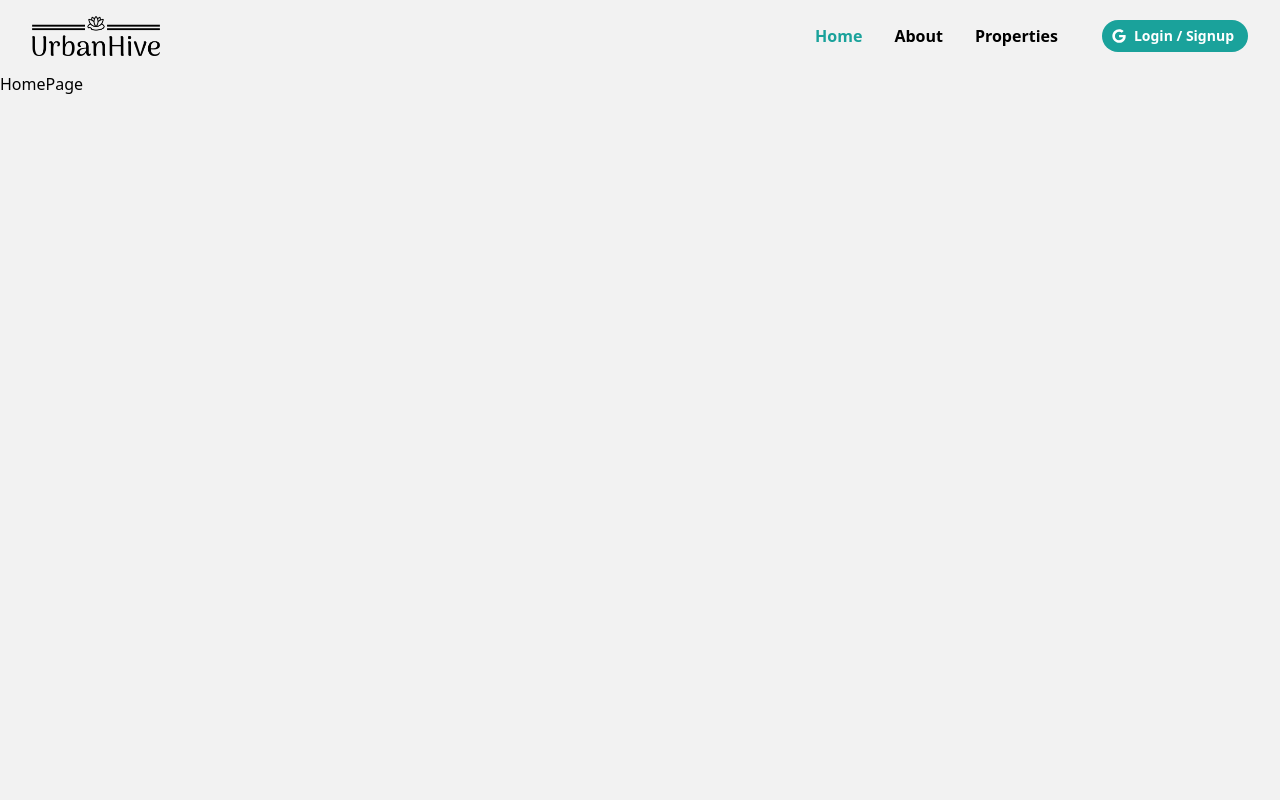
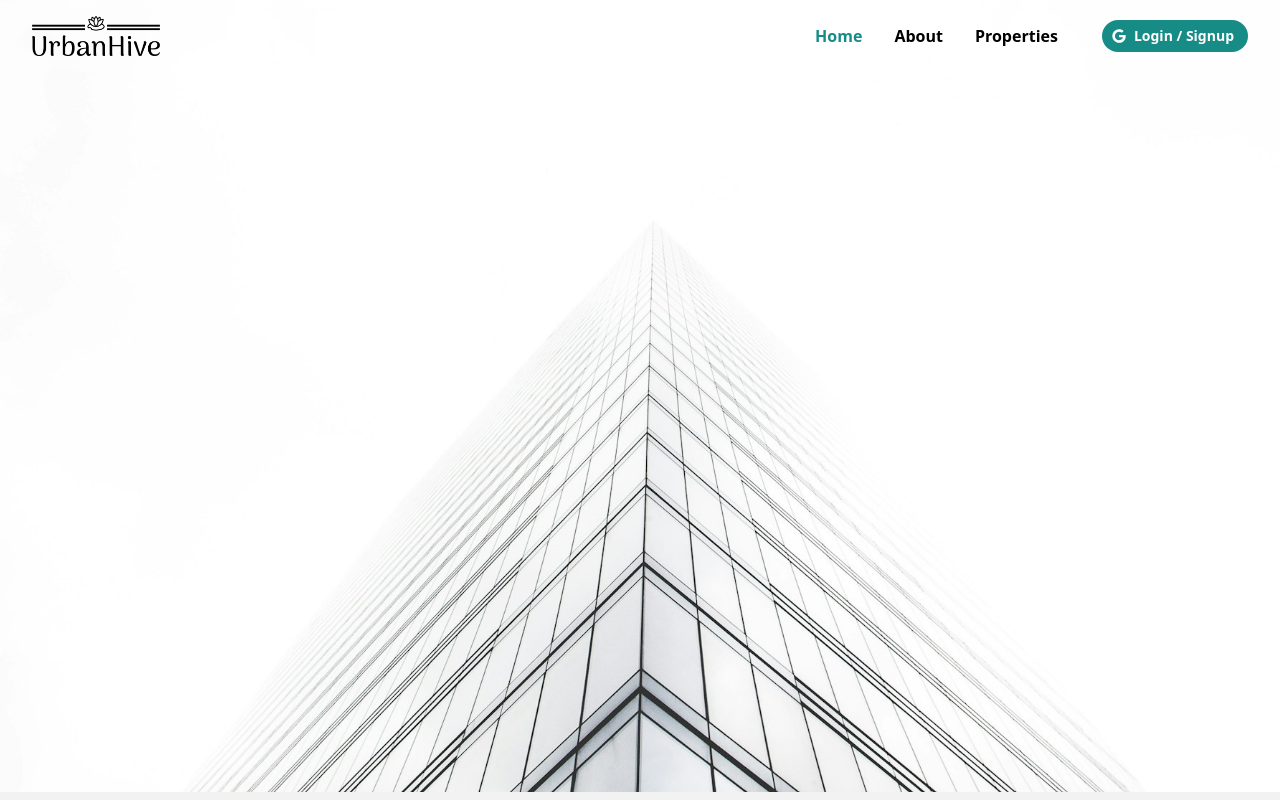
Before and after one commit to yashwanth-gh/UrbanHive-Property_renting_project, a Next.js app: page / in a window 1280 px wide. Built offline with nearby package versions, Linux system fonts and the light colour scheme.

Commit message:
added hero background

```diff
--- a/app/layout.jsx
+++ b/app/layout.jsx
@@ -3,9 +3,9 @@ import '@/assets/styles/globals.css'
 import Navbar from '@/components/Navbar'
 
 export const metadata = {
-    title: 'UrbanHive | Together, at Home!',
+    title: 'UrbanHive | Discover Your Hive, Where Dreams Thrive',
     description: 'Find your dream rental property',
-    keywords: 'rental, property, search, find, home, find rentals, find properties, affordable home',
+    keywords: 'rental, property,office space, search, find, home, find rentals, find properties, affordable home',
 }
 
 const MainLayout = ({ children }) => {
--- a/app/page.jsx
+++ b/app/page.jsx
@@ -1,8 +1,10 @@
 import React from 'react'
-
+import Hero from '@/components/Hero'
 const HomePage = () => {
     return (
-        <div>HomePage</div>
+        <>
+            <Hero />
+        </>
     )
 }
 
--- a/assets/styles/globals.css
+++ b/assets/styles/globals.css
@@ -9,7 +9,7 @@
     --foreground: 0, 0%, 0%; /* Black for text */
 
     /* Primary Colors */
-    --primary: 177, 72%, 37%; /* Primary color for buttons */
+    --primary: 177, 72%, 32%; /* Primary color for buttons */
     --primary-foreground: 0, 0%, 100%; /* White text on primary background */
 
     /* Secondary Colors */
@@ -74,7 +74,11 @@
 
 @layer utilities {
   .topbar {
-    @apply relative flex justify-between items-center bg-transparent py-4 max-w-7xl mx-auto px-4 lg:px-8;
+    @apply relative flex justify-between items-center bg-transparent backdrop-blur-sm py-4 max-w-7xl mx-auto px-4 lg:px-8 z-10;
+  }
+
+  .hero {
+    @apply relative -mt-20 h-screen flex flex-col justify-center items-center;
   }
 
   #mobile-menu {
--- /dev/null
+++ b/components/Hero.jsx
@@ -0,0 +1,74 @@
+import Image from 'next/image'
+import React from 'react'
+import heroImage from '@/public/images/home/hero-test.jpg'
+const Hero = () => {
+    return (
+        <section className="hero">
+            <Image
+                src={heroImage}
+                alt='hero-Image'
+                className='h-full w-full object-cover'
+                fill
+
+            />
+            <h1>ryrnsthsy</h1>
+        </section>
+    )
+}
+
+export default Hero
+
+/*
+<section className="bg-blue-700 py-20 mb-4">
+            <div
+                className="max-w-7xl mx-auto px-4 sm:px-6 lg:px-8 flex flex-col items-center"
+            >
+                <div className="text-center">
+                    <h1
+                        className="text-4xl font-extrabold text-white sm:text-5xl md:text-6xl"
+                    >
+                        Find The Perfect Rental
+                    </h1>
+                    <p className="my-4 text-xl text-white">
+                        Discover the perfect property that suits your needs.
+                    </p>
+                </div>
+                <form
+                    className="mt-3 mx-auto max-w-2xl w-full flex flex-col md:flex-row items-center"
+                >
+                    <div className="w-full md:w-3/5 md:pr-2 mb-4 md:mb-0">
+                        <label htmlFor="location" className="sr-only">Location</label>
+                        <input
+                            type="text"
+                            id="location"
+                            placeholder="Enter Location (City, State, Zip, etc"
+                            className="w-full px-4 py-3 rounded-lg bg-white text-gray-800 focus:outline-none focus:ring focus:ring-blue-500"
+                        />
+                    </div>
+                    <div className="w-full md:w-2/5 md:pl-2">
+                        <label htmlFor="property-type" className="sr-only">Property Type</label>
+                        <select
+                            id="property-type"
+                            className="w-full px-4 py-3 rounded-lg bg-white text-gray-800 focus:outline-none focus:ring focus:ring-blue-500"
+                        >
+                            <option value="All">All</option>
+                            <option value="Apartment">Apartment</option>
+                            <option value="Studio">Studio</option>
+                            <option value="Condo">Condo</option>
+                            <option value="House">House</option>
+                            <option value="Cabin Or Cottage">Cabin or Cottage</option>
+                            <option value="Loft">Loft</option>
+                            <option value="Room">Room</option>
+                            <option value="Other">Other</option>
+                        </select>
+                    </div>
+                    <button
+                        type="submit"
+                        className="md:ml-4 mt-4 md:mt-0 w-full md:w-auto px-6 py-3 rounded-lg bg-blue-500 text-white hover:bg-blue-600 focus:outline-none focus:ring focus:ring-blue-500"
+                    >
+                        Search
+                    </button>
+                </form>
+            </div>
+        </section>
+*/
--- a/components/Navbar.jsx
+++ b/components/Navbar.jsx
@@ -24,6 +24,7 @@ const Navbar = () => {
                     <Image
                         src={hamburger}
                         className='h-5 w-5'
+                        alt='menu'
                     />
                 </div>
                 <div className=''>
@@ -32,6 +33,7 @@ const Navbar = () => {
                         <Image
                             src={UrbanHive_transparent_logo}
                             className='h-7 lg:h-10 w-auto'
+                            alt='logo'
                         />
                     </Link>
                 </div>
--- a/tailwind.config.js
+++ b/tailwind.config.js
@@ -13,6 +13,9 @@ module.exports = {
       xl: "1440px",
     },
     extend: {
+      backdropBlur: {
+        xs: "2px",
+      },
       colors: {
         background: "hsl(var(--background))",
         foreground: "hsl(var(--foreground))",
```
Also changed, not shown: public/images/home/hero-test.jpg (added), public/images/home/hero_background.jpg (added).
